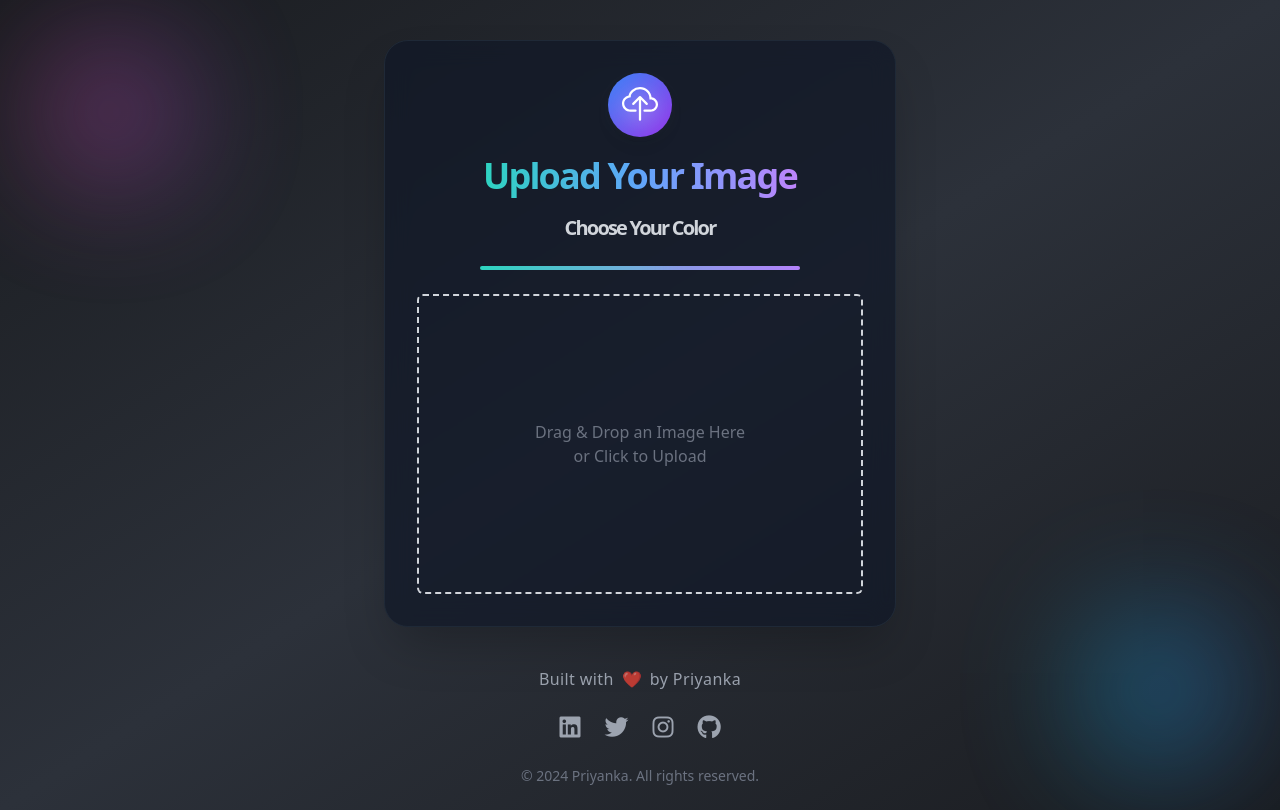
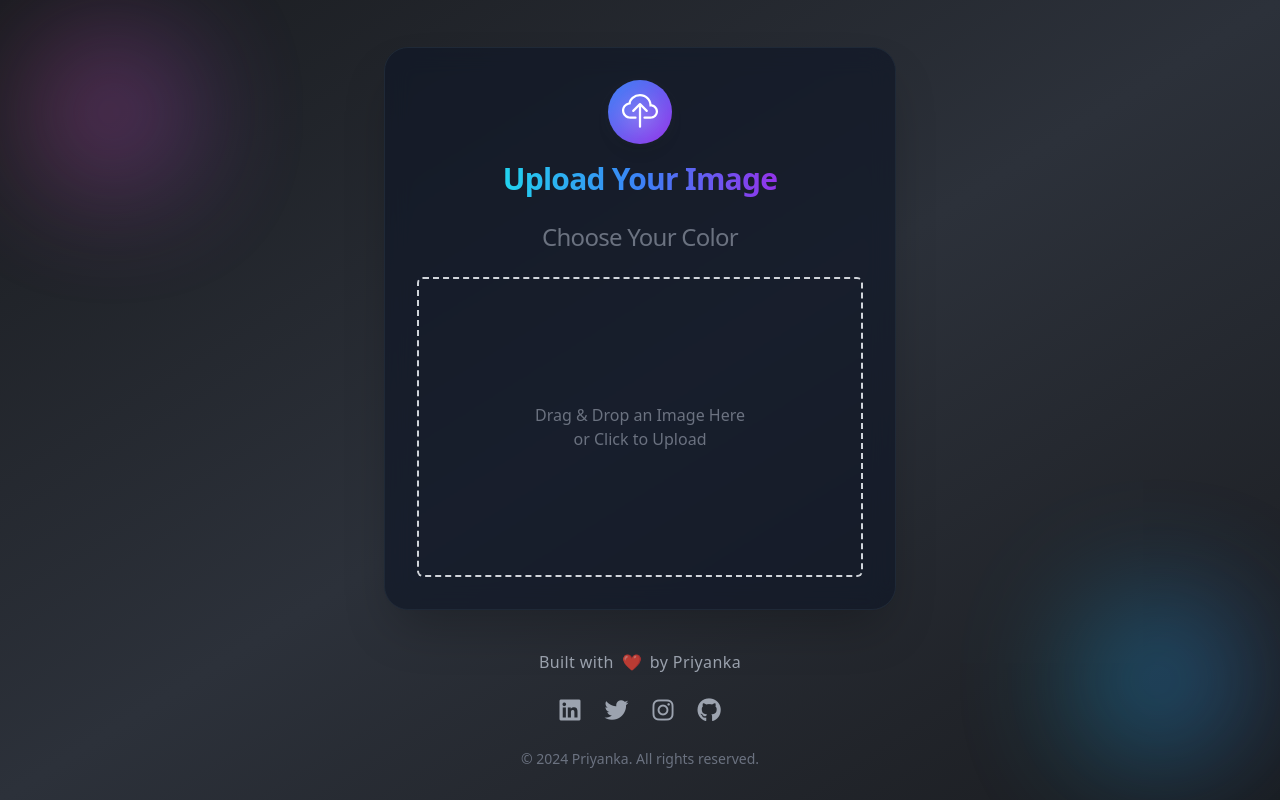
Before and after one commit to priyankap0101/PicColorPicker, a React (Vite) app: page / in a window 1280 px wide. Built offline with nearby package versions, Linux system fonts and the light colour scheme.

Commit message:
Removed divider animation and action button for streamlined UI design in the header

```diff
--- a/src/component/ImageUpload.jsx
+++ b/src/component/ImageUpload.jsx
@@ -116,17 +116,26 @@ const ImageUpload = () => {
         </div>
 
         {/* Title */}
-        <h1 className="text-4xl font-extrabold leading-tight tracking-tighter text-center">
-          <span className="block text-transparent bg-clip-text bg-gradient-to-r from-teal-400 via-blue-400 to-purple-400 animate-gradient text-shadow-lg hover:scale-110 hover:brightness-125 hover:drop-shadow-[0_0_60px_rgba(0,255,255,0.9)] transition-all duration-700 ease-in-out">
+        <h1 className="text-3xl font-extrabold leading-tight tracking-tight text-center">
+          {/* Main Heading */}
+          <span className="block text-transparent bg-clip-text bg-gradient-to-r from-cyan-400 via-blue-500 to-purple-600 animate-gradient text-shadow-xl hover:scale-110 hover:brightness-150 hover:drop-shadow-[0_0_50px_rgba(0,255,255,0.9)] transition-transform duration-700 ease-in-out">
             Upload Your Image
           </span>
-          <span className="block mt-4 text-xl font-semibold text-gray-300 transition-all duration-500 ease-in-out dark:text-gray-400 hover:text-teal-400 dark:hover:text-purple-400 hover:scale-105 hover:opacity-100 hover:underline underline-offset-8 decoration-2 decoration-teal-400 dark:decoration-purple-400 focus:outline-none focus:ring-2 focus:ring-teal-400 dark:focus:ring-purple-400">
+
+          {/* Subheading */}
+          <span className="block mt-6 text-2xl font-medium text-gray-500 transition-all duration-500 ease-in-out dark:text-gray-400 hover:text-cyan-400 dark:hover:text-purple-500 hover:scale-105 hover:opacity-100 hover:underline underline-offset-8 decoration-4 decoration-cyan-400 dark:decoration-purple-500 focus:outline-none focus:ring-4 focus:ring-cyan-400 dark:focus:ring-purple-500">
             Choose Your Color
           </span>
 
-          <div className="relative h-1 mt-6 overflow-hidden rounded-full w-80 bg-gradient-to-r from-teal-400 to-purple-400">
-            <span className="absolute top-0 left-0 w-full h-full bg-gradient-to-r from-purple-500 via-blue-500 to-teal-500 opacity-80 animate-gradient-slide blur-md"></span>
-          </div>
+          {/* Divider with Animation */}
+          {/* <div className="relative h-2 mt-8 overflow-hidden rounded-full w-[90%] max-w-lg mx-auto bg-gradient-to-r from-cyan-400 to-purple-600 shadow-lg">
+            <span className="absolute top-0 left-0 w-full h-full bg-gradient-to-r from-purple-600 via-blue-500 to-cyan-500 opacity-70 animate-gradient-slide blur-lg"></span>
+          </div> */}
+
+          {/* Action Button */}
+          {/* <button className="px-6 py-3 mt-8 font-semibold text-white transition-all duration-500 ease-in-out rounded-lg shadow-md bg-gradient-to-r from-cyan-400 via-blue-500 to-purple-500 hover:scale-105 hover:brightness-125 hover:shadow-lg focus:outline-none focus:ring-4 focus:ring-cyan-400 dark:focus:ring-purple-500">
+            Get Started
+          </button> */}
         </h1>
       </div>
 
--- a/tailwind.config.js
+++ b/tailwind.config.js
@@ -4,24 +4,6 @@ export default {
     "./index.html",
     "./src/**/*.{js,ts,jsx,tsx}",
   ],
-  theme: {
-    extend: {
-      animation: {
-        gradient: 'gradient 5s ease infinite',
-        'gradient-slide': 'gradientSlide 7s linear infinite',
-      },
-      keyframes: {
-        gradient: {
-          '0%': { backgroundPosition: '0% 50%' },
-          '50%': { backgroundPosition: '100% 50%' },
-          '100%': { backgroundPosition: '0% 50%' },
-        },
-        gradientSlide: {
-          '0%': { transform: 'translateX(-100%)' },
-          '100%': { transform: 'translateX(100%)' },
-        },
-      },
-    },
-  },
+  theme: [],
   plugins: [],
 }
```
